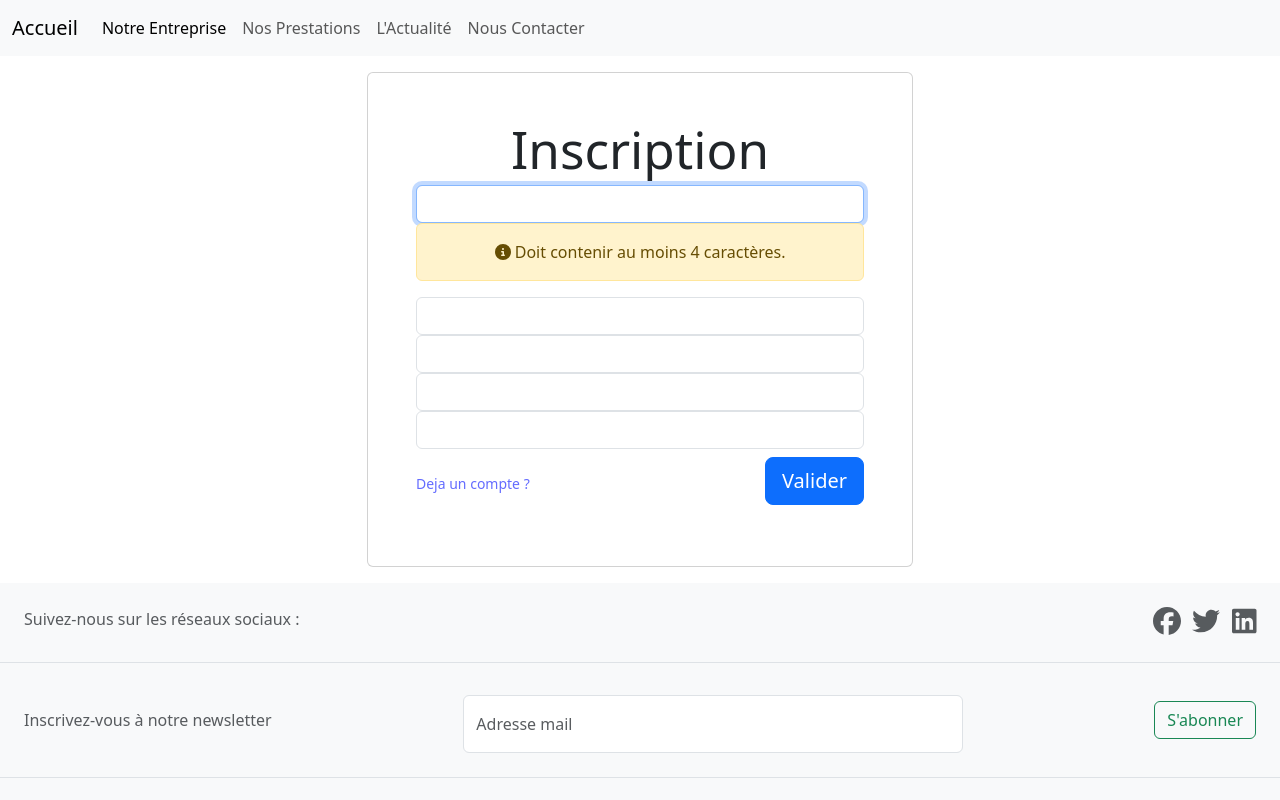
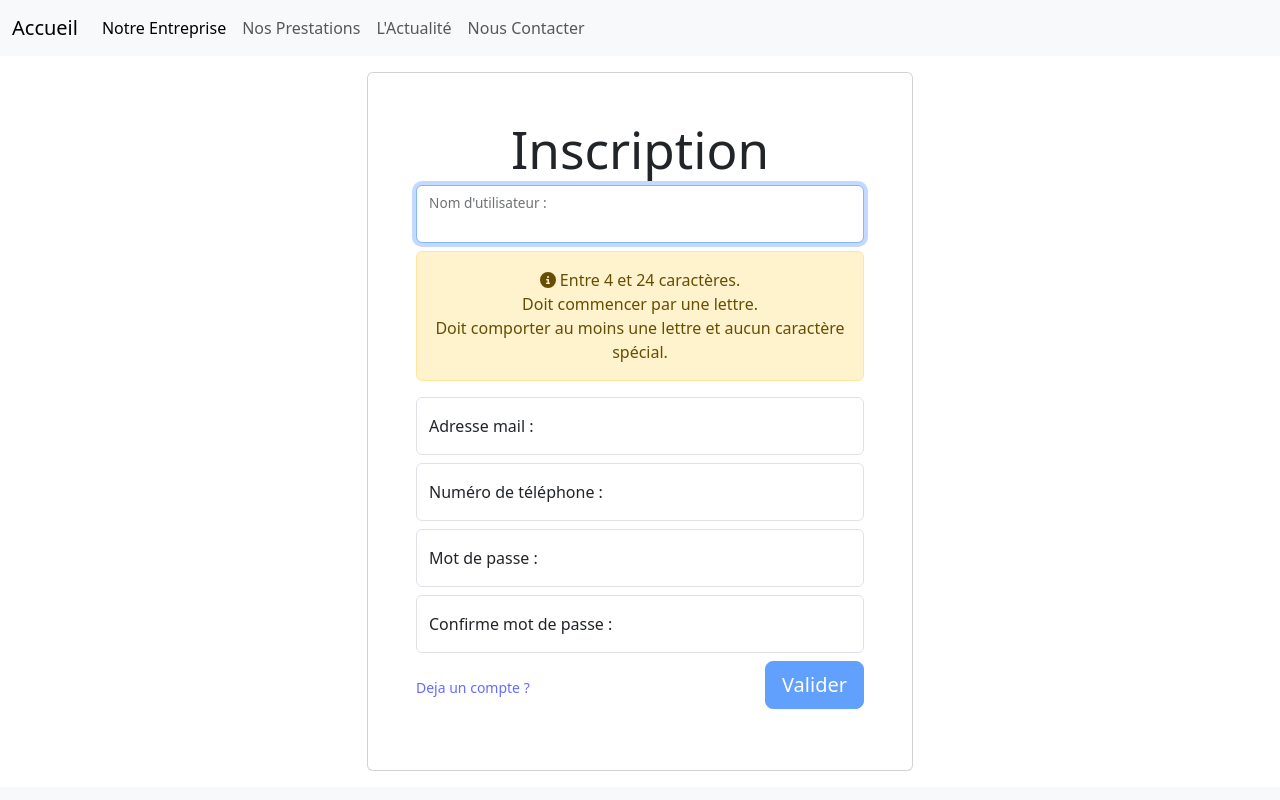
Before and after one commit to vivienLqy/Cours-react, a React (Vite) app in the folder Boutique/: page /signup in a window 1280 px wide. Shown: the top 800 px of the page. Built offline with nearby package versions, Linux system fonts and the light colour scheme.

Commit message:
24/04 14:08

```diff
--- /dev/null
+++ b/Boutique/src/components/Contexts/UserContext.jsx
@@ -0,0 +1,15 @@
+import { createContext, useState } from 'react';
+
+const UserContext = createContext();
+
+const UserProvider = ({ children }) => {
+    const [user, setUser] = useState(null);
+
+    return (
+        <UserContext.Provider value={{ user, setUser }}>
+            {children}
+        </UserContext.Provider>
+    );
+};
+
+export { UserProvider, UserContext };
--- a/Boutique/src/components/pages/Register/Register.jsx
+++ b/Boutique/src/components/pages/Register/Register.jsx
@@ -1,24 +1,30 @@
-import React, { useState, useEffect, useRef } from "react";
-import { Link } from "react-router-dom";
+import { useState, useEffect, useRef, useContext } from "react";
+import { FontAwesomeIcon } from "@fortawesome/react-fontawesome";
 import { faInfoCircle } from "@fortawesome/free-solid-svg-icons";
-import { FontAwesomeIcon } from "@fortawesome/react-fontawesome";
+import { Link, Navigate } from "react-router-dom";
+import { UserContext } from "../../Contexts/UserContext";
+
+const UserRegex = /^[a-zA-Z][a-zA-Z0-9-_]{3,23}$/;
+const PasswordRegex = /^(?=.*[a-z])(?=.*[A-Z])(?=.*[0-9])(?=.*[!@&#$%]).{8,23}$/;
+const EmailRegex = /^[a-zA-Z0-9._%+-]+@[a-zA-Z0-9.-]+\.[a-zA-Z]{2,}$/;
+const PhoneNumberRegex = /^\+(?:\d{1,3})?\d{10,14}$/;
 
 const Register = ({ link, msg }) => {
-    const usernameRegex = /^[a-zA-Z][a-zA-Z0-9-]{3,23}$/;
-    const passwordRegex = /^(?=.*[a-z])(?=.*[A-Z])(?=.*[0-9])(?=.*[!@&#$%]).{8,23}$/;
-    const emailRegex = /^[a-zA-Z0-9.%+-]+@[a-zA-Z0-9.-]+\.[a-zA-Z]{2,}$/;
-    const phoneNumberRegex = /^\+(?:\d{1,3})?\d{10,14}$/;
+    const { user, setUser } = useContext(UserContext);
+    const [success, setSuccess] = useState(false);
+    const [errorMsg, setErrorMsg] = useState('');
 
-    const [username, setUsername] = useState('');
-    const [validUsername, setValidUsername] = useState(false);
-    const [usernameFocus, setUsernameFocus] = useState(false);
+    const [userName, setUserName] = useState('');
+    const [validName, setValidName] = useState(false);
+    const [userFocus, setUserFocus] = useState(false);
 
     const [email, setEmail] = useState('');
     const [validEmail, setValidEmail] = useState(false);
     const [emailFocus, setEmailFocus] = useState(false);
 
-    const [tel, setTel] = useState('');
-    const [validTel, setValidTel] = useState(false);
+    const [phone, setPhone] = useState('');
+    const [validPhone, setValidPhone] = useState(false);
+    const [phoneFocus, setPhoneFocus] = useState(false);
 
     const [password, setPassword] = useState('');
     const [validPassword, setValidPassword] = useState(false);
@@ -26,129 +32,171 @@ const Register = ({ link, msg }) => {
 
     const [confirmPassword, setConfirmPassword] = useState('');
     const [validConfirmPassword, setValidConfirmPassword] = useState(false);
-    const [ConfirmPasswordFocus, setConfirmPasswordFocus] = useState(false);
+    const [confirmPasswordFocus, setConfirmPasswordFocus] = useState(false);
 
-    const usernameRef = useRef(null);
-    const emailRef = useRef(null);
-    const telRef = useRef(null);
-    const passwordRef = useRef(null);
-    const confirmPasswordRef = useRef(null);
+    const userNameRef = useRef(null);
 
     useEffect(() => {
-        usernameRef.current.focus();
+        userNameRef.current.focus();
     }, []);
 
     useEffect(() => {
-        setValidUsername(usernameRegex.test(username));
-    }, [username]);
+        setValidName(UserRegex.test(userName));
+    }, [userName]);
 
     useEffect(() => {
-        setValidEmail(emailRegex.test(email));
+        setValidEmail(EmailRegex.test(email));
     }, [email]);
 
     useEffect(() => {
-        setValidPassword(passwordRegex.test(password));
+        setValidPhone(PhoneNumberRegex.test(phone));
+    }, [phone]);
+
+    useEffect(() => {
+        setValidPassword(PasswordRegex.test(password));
     }, [password]);
 
     useEffect(() => {
-        setValidTel(phoneNumberRegex.test(tel));
-    }, [tel]);
-
-    useEffect(() => {
-        setValidConfirmPassword(password === confirmPassword); // Check if passwords match
-    }, [confirmPassword, password]);
+        setValidConfirmPassword(password === confirmPassword);
+    }, [password, confirmPassword]);
 
     const handleSubmit = (e) => {
         e.preventDefault();
+        const isValid = validName && validEmail && validPhone && validPassword && validConfirmPassword;
+        if (isValid) {
+            setSuccess(true);
+            setUser({ name: userName, email: email, phone: phone });
+        } else {
+            setSuccess(false);
+            setErrorMsg('Les informations saisies ne sont pas valides.');
+        }
     };
 
     return (
         <div className="card">
+            {user && <Navigate to="/profil" replace />}
             <div className="card-body">
                 <h1 className="card-title">Inscription</h1>
                 <form onSubmit={handleSubmit}>
+                    <div className="form-floating">
                         <input
-                        id="username"
-                        className={`form-control ${username.length < 1 ? 'form-control' : validUsername ? 'is-valid' : 'is-invalid'}`}
-                        ref={usernameRef}
-                        value={username}
+                            type="text"
+                            id="userName"
+                            name="userName"
                             autoComplete="off"
-                        onChange={(event) => setUsername(event.target.value)}
-                        type="text"
-                        name="username"
-                        onFocus={() => setUsernameFocus(true)}
-                        onBlur={() => setUsernameFocus(false)}
+                            placeholder="user123"
+                            required
+                            className={`form-control ${!userName ? '' : validName ? 'is-valid' : 'is-invalid'}`}
+                            ref={userNameRef}
+                            value={userName}
+                            onChange={(e) => setUserName(e.target.value)}
+                            onFocus={() => setUserFocus(true)}
+                            onBlur={() => setUserFocus(false)}
                         />
-                    <div id="usernote" className={usernameFocus && !validUsername ? 'alert alert-warning' : 'offscreen d-none'}>
-                        <FontAwesomeIcon icon={faInfoCircle} />
-                        &nbsp;Doit contenir au moins 4 caractères.<br />
+                        <label htmlFor="userName" className="form-label d-flex">Nom d'utilisateur :</label>
                     </div>
+                    <div id="uidnote" className={userFocus && !validName ? 'instructions mt-2 alert alert-warning' : 'offscreen d-none'} role="alert">
+                        <FontAwesomeIcon icon={faInfoCircle} />&nbsp;Entre 4 et 24 caractères.<br />
+                        Doit commencer par une lettre.<br />
+                        Doit comporter au moins une lettre et aucun caractère spécial.
+                    </div>
+                    <div className="form-floating mt-2">
                         <input
+                            type="email"
                             id="email"
-                        className={`form-control ${email.length < 1 ? 'form-control' : validEmail ? 'is-valid' : 'is-invalid'}`}
-                        ref={emailRef}
+                            name="email"
                             autoComplete="off"
+                            placeholder="example@mail.com"
+                            required
+                            className={`form-control ${!email ? '' : validEmail ? 'is-valid' : 'is-invalid'}`}
                             value={email}
-                        onChange={(event) => setEmail(event.target.value)}
-                        type="email"
-                        name="email"
+                            onChange={(e) => setEmail(e.target.value)}
                             onFocus={() => setEmailFocus(true)}
                             onBlur={() => setEmailFocus(false)}
                         />
-                    <div id="emailnote" className={emailFocus && !validEmail ? 'alert alert-warning' : 'offscreen d-none'}>
-                        <FontAwesomeIcon icon={faInfoCircle} />
-                        &nbsp;Doit contenir un email valide.<br />
+                        <label htmlFor="email" className="form-label d-flex">Adresse mail :</label>
                     </div>
+                    <div id="emailnote" className={emailFocus && !validEmail ? 'instructions mt-2 alert alert-warning' : 'offscreen d-none'} role="alert">
+                        <FontAwesomeIcon icon={faInfoCircle} />&nbsp;L'adresse mail doit avoir le bon format.
+                    </div>
+                    <div className="form-floating mt-2">
                         <input
+                            type="tel"
                             id="phone"
-                        className={`form-control ${tel.length < 1 ? 'form-control' : validTel ? 'is-valid' : 'is-invalid'}`}
-                        ref={telRef}
-                        value={tel}
+                            name="phone"
                             autoComplete="off"
-                        onChange={(event) => {
-                            const newValue = event.target.value.replace(/^0/, '+33');
-                            setTel(newValue);
-                        }}
-                        type="tel"
-                        name="phone"
+                            placeholder="+33607080901"
+                            required
+                            className={`form-control ${!phone ? '' : validPhone ? 'is-valid' : 'is-invalid'}`}
+                            value={phone}
+                            onChange={(e) => setPhone(e.target.value.replace(/^0/, '+33'))}
+                            onFocus={() => setPhoneFocus(true)}
+                            onBlur={() => setPhoneFocus(false)}
                         />
+                        <label htmlFor="phone" className="form-label d-flex">Numéro de téléphone :</label>
+                    </div>
+                    <div id="telnote" className={phoneFocus && !validPhone ? 'instructions mt-2 alert alert-warning' : 'offscreen d-none'} role="alert">
+                        <FontAwesomeIcon icon={faInfoCircle} />&nbsp;Le numéro de téléphone doit avoir le bon format.
+                    </div>
+                    <div className="form-floating mt-2">
                         <input
+                            type="password"
                             id="password"
-                        className={`form-control ${password.length < 1 ? 'form-control' : validPassword ? 'is-valid' : 'is-invalid'}`}
-                        ref={passwordRef}
+                            name="password"
+                            autoComplete="off"
+                            placeholder="P@s5word"
+                            required
+                            className={`form-control ${!password ? '' : validPassword ? 'is-valid' : 'is-invalid'}`}
                             value={password}
-                        autoComplete="off"
-                        onChange={(event) => setPassword(event.target.value)}
-                        type="password"
-                        name="password"
+                            onChange={(e) => setPassword(e.target.value)}
                             onFocus={() => setPasswordFocus(true)}
                             onBlur={() => setPasswordFocus(false)}
                         />
-                    <div id="pwdnote" className={passwordFocus && !validPassword ? 'alert alert-warning' : 'offscreen d-none'}>
-                        <FontAwesomeIcon icon={faInfoCircle} />
-                        &nbsp;Doit contenir au moins 8 caractères.<br />
+                        <label htmlFor="password" className="form-label d-flex">Mot de passe :</label>
+                    </div>
+                    <div id="pwdnote" className={passwordFocus && !validPassword ? 'instructions mt-2 alert alert-warning' : 'offscreen d-none'} role="alert">
+                        <FontAwesomeIcon icon={faInfoCircle} />&nbsp;Doit contenir au moins 8 caractères.<br />
                         Doit comporter au moins une lettre majuscule, une lettre minuscule, un chiffre et un caractère spécial.
                     </div>
+                    <div className="form-floating mt-2">
                         <input
+                            type="password"
                             id="confirmPassword"
-                        className={`form-control ${confirmPassword.length < 1 ? 'form-control' : validConfirmPassword ? 'is-valid' : 'is-invalid'}`}
-                        ref={confirmPasswordRef}
+                            name="confirmPassword"
+                            autoComplete="off"
+                            placeholder="P@s5word"
+                            required
+                            className={`form-control ${!confirmPassword ? '' : validConfirmPassword ? 'is-valid' : 'is-invalid'}`}
                             value={confirmPassword}
-                        onChange={(event) => setConfirmPassword(event.target.value)}
-                        type="password"
-                        name="confirmPassword"
+                            onChange={(e) => setConfirmPassword(e.target.value)}
+                            onFocus={() => setConfirmPasswordFocus(true)}
+                            onBlur={() => setConfirmPasswordFocus(false)}
                         />
+                        <label htmlFor="confirmPassword" className="form-label d-flex">Confirme mot de passe :</label>
+                    </div>
+                    <div id="confirmnote" className={confirmPasswordFocus && !validConfirmPassword ? 'instructions mt-2 alert alert-warning' : 'offscreen d-none'} role="alert">
+                        <FontAwesomeIcon icon={faInfoCircle} />&nbsp;Les mots de passe doivent correspondre.
+                    </div>
                     <div className="d-flex justify-content-between">
                         <div className="my-4 form-text text-primary">
-                            <Link className="text-decoration-none" to={link}>{msg}</Link >
+                            <Link className="text-decoration-none" to={link}>{msg}</Link>
                         </div>
-                        <div className="">
-                            <button type="submit" className="btn btn-primary btn-lg mt-2">Valider</button>
+                        <div>
+                            <button
+                                type="submit"
+                                className="btn btn-primary btn-lg mt-2"
+                                disabled={!validName || !validEmail || !validPhone || !validPassword || !validConfirmPassword}
+                            >
+                                Valider
+                            </button>
                         </div>
                     </div>
                 </form>
-            </div >
-        </div >
+                <div className={!success && errorMsg ? 'instructions mt-2 alert alert-danger' : 'offscreen d-none'} role="alert">
+                    <FontAwesomeIcon icon={faInfoCircle} />&nbsp;{errorMsg}
+                </div>
+            </div>
+        </div>
     );
 };
 
```
Also changed, not shown: Boutique/src/components/pages/Account/Profil.jsx (added, +13 -0 lines), Boutique/src/components/pages/Account/index.jsx (+8 -2 lines), Boutique/src/main.jsx (+6 -3 lines). Lines whose indentation alone changed are shown as unchanged.
